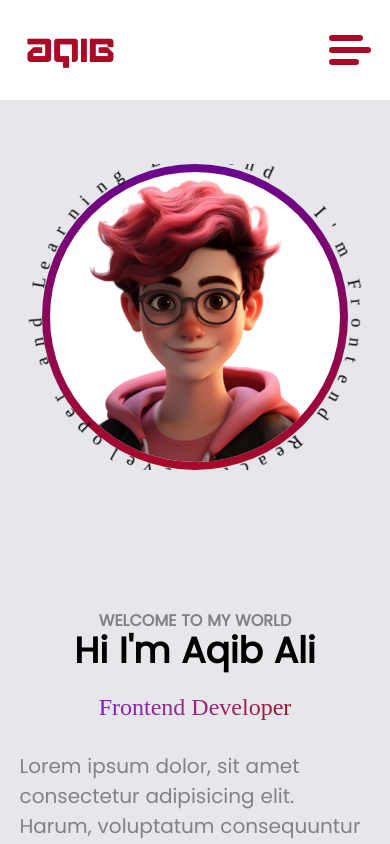
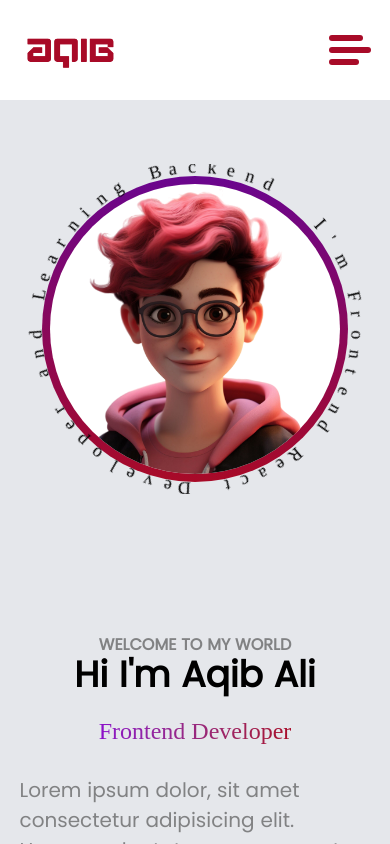
Before and after one commit to Aqib-dev05/Portfolio-website, a React (Vite) app: page / in a window 390 px wide. Shown: the top 844 px of the page. Built offline with nearby package versions, Linux system fonts and the light colour scheme; a web font is replaced by a local one.

Commit message:
overflow  optimized

```diff
--- a/src/components/Hero/Right.jsx
+++ b/src/components/Hero/Right.jsx
@@ -14,7 +14,7 @@ function Right() {
   },);
 
   return (
-    <div className="lg:w-[45%] w-full overflow-x-hidden flex items-center justify-center">
+    <div className="lg:w-[45%] w-full p-3 overflow-x-hidden flex items-center justify-center">
       <div className="p-5 max-sm:p-2" style={{
         // background: 'linear-gradient(to bottom, #a80a27, #6a058e)',
         borderRadius: '50%',
```
